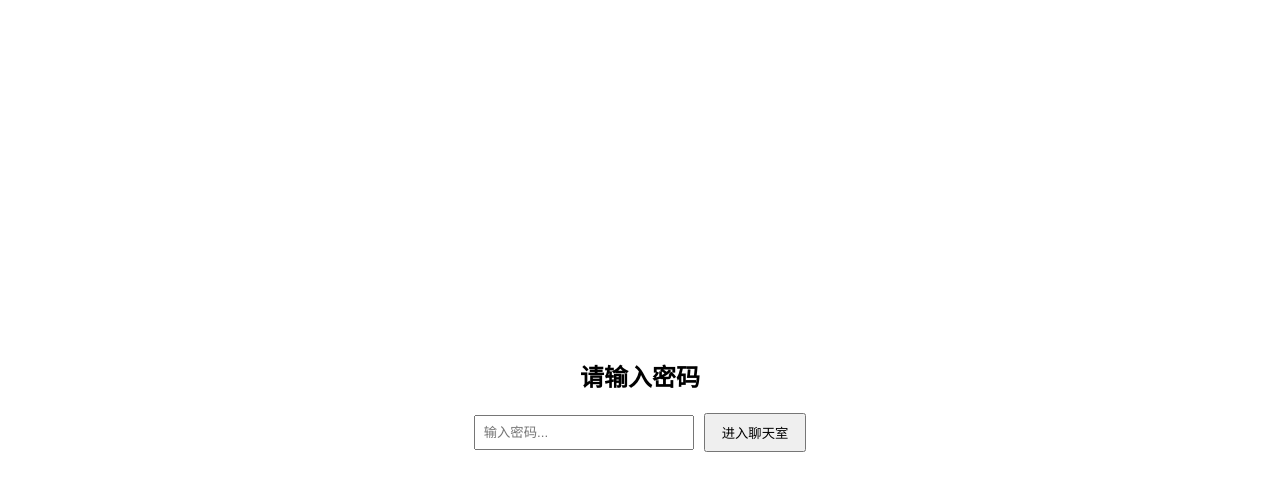
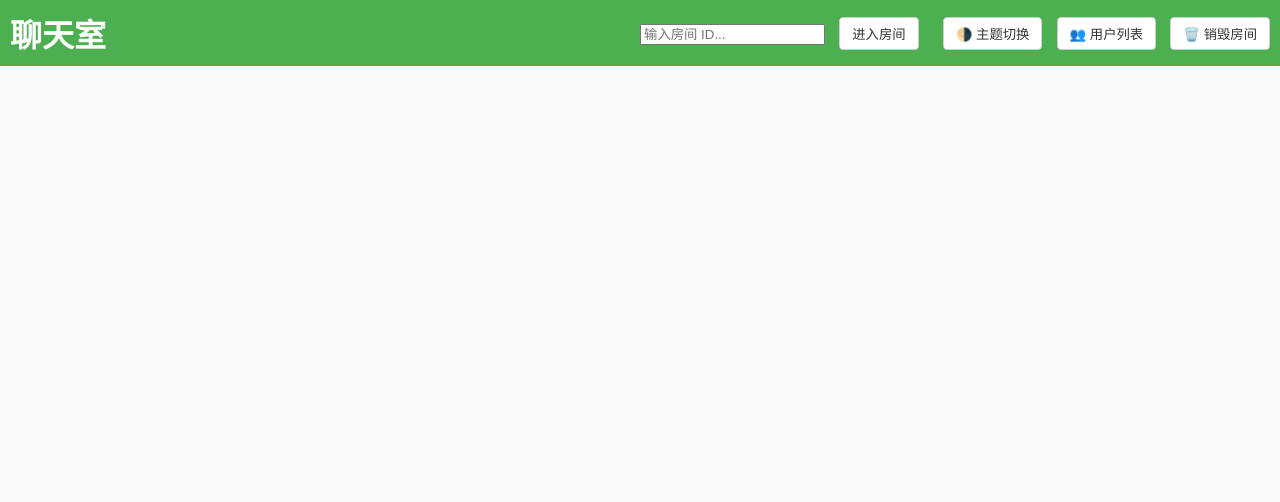
Before and after one commit to Limkon/6eye, a website: page public/index.html in a window 1280 px wide. Shown: the top 502 px of the page. Drawn offline with Linux system fonts and the light colour scheme.

Commit message:
Update index.html

```diff
--- a/public/index.html
+++ b/public/index.html
@@ -8,21 +8,15 @@
 </head>
 <body class="light-mode">
     <div id="app">
-        <div id="entry">
-            <h2>请输入密码</h2>
-            <form id="password-form">
-                <input type="password" id="password" placeholder="输入密码...">
-                <button type="submit">进入聊天室</button>
-            </form>
-            <div id="room-id-display"></div>
-        </div>
-        <div id="chat-container" class="hidden">
         <header>
             <h1>聊天室</h1>
             <div class="controls">
+                <input type="text" id="room-id" placeholder="输入房间 ID...">
+                <button id="join-room">进入房间</button>
+                <span id="current-room-id" style="margin-left: 10px;"></span>
                 <button id="theme-toggle">🌗 主题切换</button>
                 <button id="userlist-toggle">👥 用户列表</button>
-                    <button id="destroy-room">🗑️ 销毁房间</button>
+                <button id="destroy-room" disabled>🗑️ 销毁房间</button>
             </div>
         </header>
         <main>
@@ -37,7 +31,6 @@
             <button id="send" disabled>发送</button>
         </footer>
     </div>
-    </div>
     <script src="script.js"></script>
 </body>
 </html>
```
Lines whose indentation alone changed are shown as unchanged.
